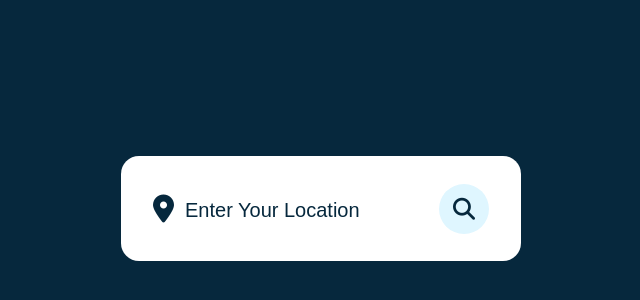
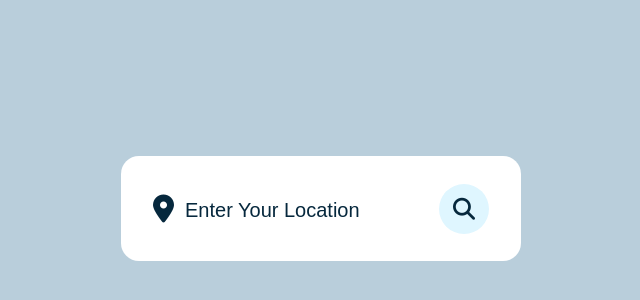
Before and after one commit to PhilipGeorge225/PRODIGY_WD_05, a plain HTML site: page index.html in a window 1280 px wide. Shown: the part 192-492 px from the top of the page, without its empty margins (319-959 px from the left). Drawn offline with Linux system fonts and the light colour scheme; files whose address does not match are found by name.

Commit message:
Add files via upload

```diff
--- a/style.css
+++ b/style.css
@@ -11,7 +11,7 @@ body{
     display: flex;
     align-items: center;
     justify-content: center;
-    background: #06283D;
+    background: #b9cedb;
 }
 
 .container{
```
Also changed, not shown: 404.png (added), clear.png (added), cloud.png (added), mist.png (added), rain.png (added), snow.png (added).
